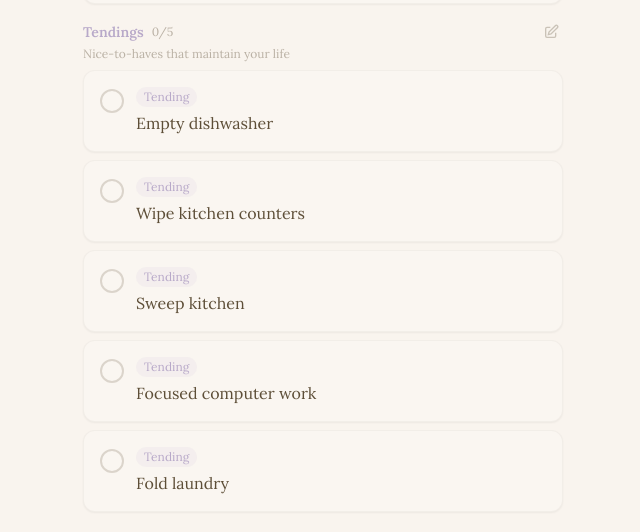
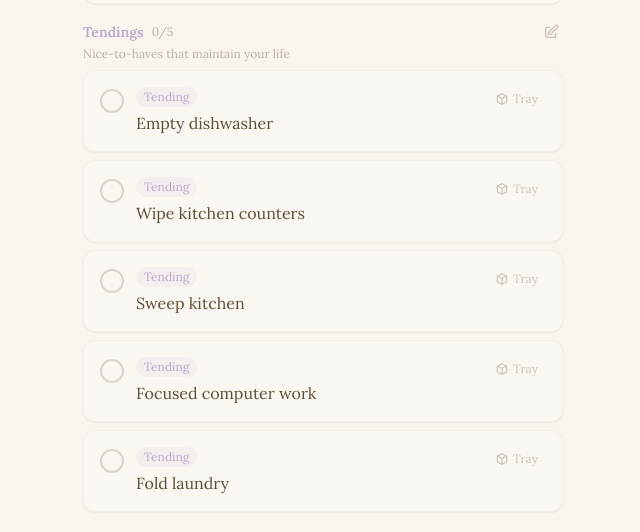
Before and after one commit to graceolivia/Rhythms-MVP-web, a React (Vite) app in the folder rhythm/: page / in a window 1280 px wide. Shown: the part 1572-2104 px from the top of the page, without its empty margins (317-957 px from the left). Built offline with nearby package versions, Linux system fonts and the light colour scheme; no server answers.

Commit message:
add ability to put seeds in tray

```diff
--- a/rhythm/src/components/common/BottomNav.tsx
+++ b/rhythm/src/components/common/BottomNav.tsx
@@ -69,11 +69,9 @@ function NavIcon({ item, isActive }: { item: NavItem; isActive: boolean }) {
 function SeedsBadge() {
   const taskInstances = useTaskStore((state) => state.taskInstances);
 
-  // Calculate seeds count directly instead of calling getSeeds()
   const count = useMemo(() => {
-    const today = new Date().toISOString().split('T')[0];
     return taskInstances.filter(
-      (instance) => instance.status === 'deferred' && instance.date !== today
+      (instance) => instance.status === 'deferred'
     ).length;
   }, [taskInstances]);
 
--- a/rhythm/src/screens/Seeds.tsx
+++ b/rhythm/src/screens/Seeds.tsx
@@ -1,10 +1,11 @@
 import { useMemo } from 'react';
-import { parseISO, differenceInDays, format } from 'date-fns';
+import { parseISO, differenceInDays } from 'date-fns';
 import { useTaskStore } from '../stores/useTaskStore';
 import type { TaskInstance } from '../types';
 
 function SeedAge({ date }: { date: string }) {
   const days = differenceInDays(new Date(), parseISO(date));
+  if (days === 0) return <span>from today</span>;
   if (days === 1) return <span>from yesterday</span>;
   if (days < 7) return <span>{days} days ago</span>;
   return <span>{Math.floor(days / 7)} week{days >= 14 ? 's' : ''} ago</span>;
@@ -55,11 +56,9 @@ export function Seeds() {
 
   // Calculate seeds from taskInstances
   const uniqueSeeds = useMemo(() => {
-    const today = format(new Date(), 'yyyy-MM-dd');
-
-    // Get all deferred tasks from previous days
+    // Get all deferred tasks
     const seeds = taskInstances.filter(
-      (instance) => instance.status === 'deferred' && instance.date !== today
+      (instance) => instance.status === 'deferred'
     );
 
     // Sort by date (most recent first)
--- a/rhythm/src/screens/Today.tsx
+++ b/rhythm/src/screens/Today.tsx
@@ -166,18 +166,20 @@ function TaskCard({
   task,
   instance,
   onTap,
+  onDefer,
 }: {
   task: Task;
   instance: TaskInstance;
   onTap: () => void;
+  onDefer?: () => void;
 }) {
   const config = TIER_CONFIG[task.tier];
   const isCompleted = instance.status === 'completed';
 
   return (
-    <button
+    <div
       onClick={onTap}
-      className={`w-full text-left p-4 rounded-xl transition-all ${
+      className={`w-full text-left p-4 rounded-xl transition-all cursor-pointer ${
         isCompleted
           ? 'bg-sage/10 border border-sage/20'
           : 'bg-cream border border-bark/5 shadow-sm'
@@ -213,8 +215,22 @@ function TaskCard({
             {task.title}
           </p>
         </div>
+
+        {/* Defer button for tending tasks */}
+        {onDefer && !isCompleted && (
+          <button
+            onClick={(e) => { e.stopPropagation(); onDefer(); }}
+            className="ml-auto text-bark/30 hover:text-lavender text-xs flex items-center gap-1 px-2 py-1 rounded-lg hover:bg-lavender/10 transition-colors flex-shrink-0"
+            title="Put back in seed tray"
+          >
+            <svg className="w-3.5 h-3.5" fill="none" viewBox="0 0 24 24" stroke="currentColor" strokeWidth={2}>
+              <path strokeLinecap="round" strokeLinejoin="round" d="M20 7l-8-4-8 4m16 0l-8 4m8-4v10l-8 4m0-10L4 7m8 4v10M4 7v10l8 4" />
+            </svg>
+            <span>Tray</span>
+          </button>
+        )}
       </div>
-    </button>
+    </div>
   );
 }
 
@@ -227,6 +243,7 @@ export function Today() {
   const taskInstances = useTaskStore((state) => state.taskInstances);
   const generateDailyInstances = useTaskStore((state) => state.generateDailyInstances);
   const completeTask = useTaskStore((state) => state.completeTask);
+  const deferTask = useTaskStore((state) => state.deferTask);
   const resetTaskInstance = useTaskStore((state) => state.resetTaskInstance);
 
   // Generate today's instances on mount
@@ -311,6 +328,7 @@ export function Today() {
                       task={task}
                       instance={instance}
                       onTap={() => handleTaskTap(instance)}
+                      onDefer={task.tier === 'tending' ? () => deferTask(instance.id, null) : undefined}
                     />
                   ))}
                 </div>
--- a/rhythm/src/stores/useTaskStore.ts
+++ b/rhythm/src/stores/useTaskStore.ts
@@ -20,7 +20,7 @@ interface TaskState {
   // Task instance actions
   completeTask: (instanceId: string) => void;
   skipTask: (instanceId: string) => void;
-  deferTask: (instanceId: string, deferToDate: string) => void;
+  deferTask: (instanceId: string, deferToDate: string | null) => void;
   resetTaskInstance: (instanceId: string) => void;
   updateTaskCompletionTime: (instanceId: string, completedAt: string) => void;
 
@@ -241,11 +241,8 @@ export const useTaskStore = create<TaskState>()(
 
       // Seeds queue management
       getSeeds: () => {
-        const today = format(new Date(), 'yyyy-MM-dd');
         return get().taskInstances.filter(
-          (instance) =>
-            instance.status === 'deferred' &&
-            instance.date !== today // Not today's tasks
+          (instance) => instance.status === 'deferred'
         );
       },
 
```
